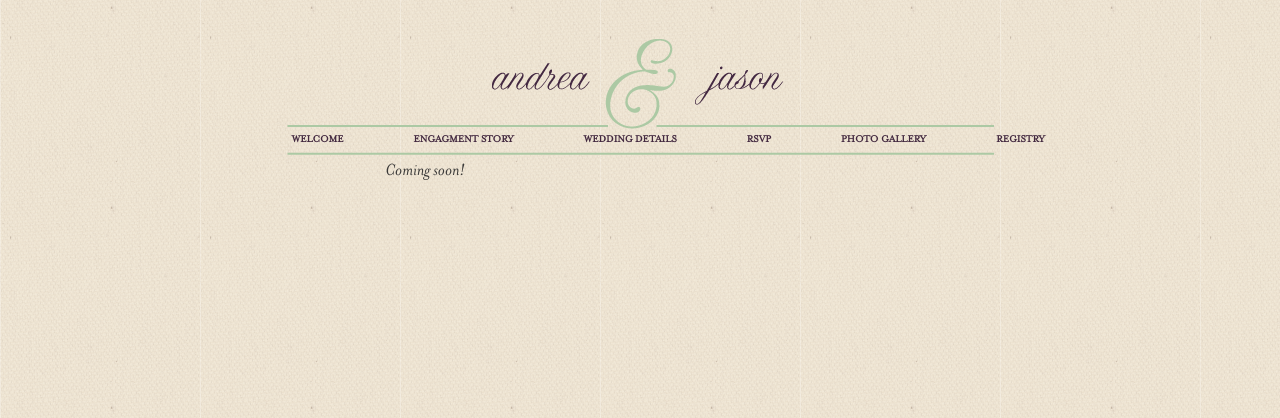
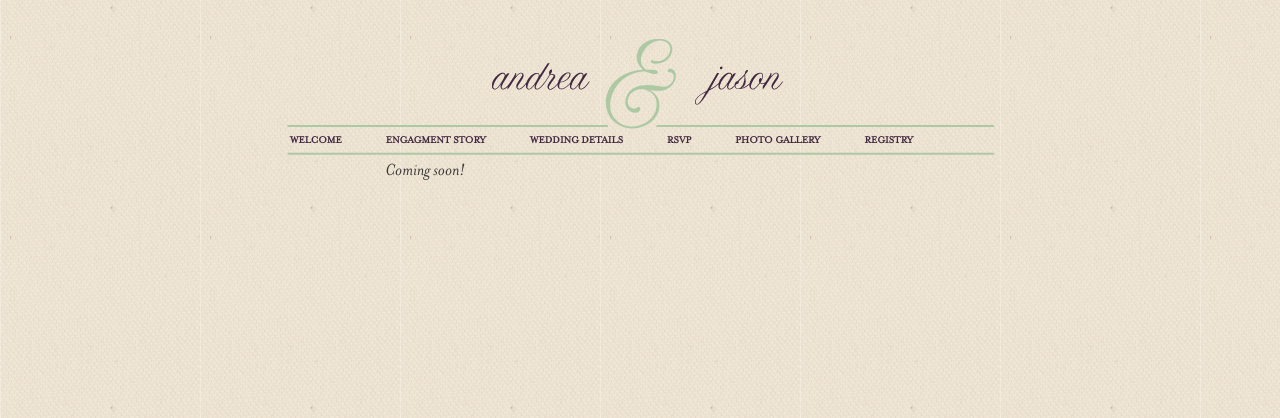
Before and after one commit to cam3ron/jasonandrea.com, a PHP site: page /rsvp.php in a window 1280 px wide. Shown: the top 418 px of the page. Run offline with PHP 8.4, Linux system fonts and the light colour scheme.

Commit message:
fine tuned some things

```diff
--- a/css/master.css
+++ b/css/master.css
@@ -46,20 +46,20 @@ body {
 
 #navbar {
 	position:absolute;
-	right:0px;
+	left:85px;
 }
 
 #navbar ul {
 	list-style-type:none;
-	width:auto;
+	width:950px;
 	height:20px;
-	margin-top: -28px;
+	margin-top: -27px;
 
 }
 
 #navbar ul li {
 	float:left;
-	margin-right: 70px;
+	margin-right: 44px;
 }
 
 #navbar ul li a {
--- a/engagement.php
+++ b/engagement.php
@@ -9,7 +9,7 @@
 	<body>
 
 		<div id="container">
-			<?php include 'includes/header.inc'; ?><!-- header -->
+			<?php include 'includes/header.inc'; ?>
 
 			<div id="engagement_photo"></div>
 						<div id="meeting">
--- a/index.php
+++ b/index.php
@@ -9,7 +9,7 @@
 	<body>
 
 		<div id="container">
-                        <?php include 'includes/header.inc'; ?><!-- header -->
+                        <?php include 'includes/header.inc'; ?>
 
 			<div id="welcome_photo"></div><!-- welcome_photo -->
 			</div>
--- a/rsvp.php
+++ b/rsvp.php
@@ -9,7 +9,7 @@
 	<body>
 
 		<div id="container">
-                        <?php include 'includes/header.inc'; ?><!-- header -->
+                        <?php include 'includes/header.inc'; ?>
 
 			<div id="texthere">
 			Coming soon!
--- a/wedding-details.php
+++ b/wedding-details.php
@@ -9,7 +9,7 @@
 	<body>
 
 		<div id="container">
-                        <?php include 'includes/header.inc'; ?><!-- header -->
+                        <?php include 'includes/header.inc'; ?>
 
 			<div id="venue_photo"></div><!-- welcome_photo -->
 			<div id="venue">
```
Also changed, not shown: includes/header.inc (indentation only).
